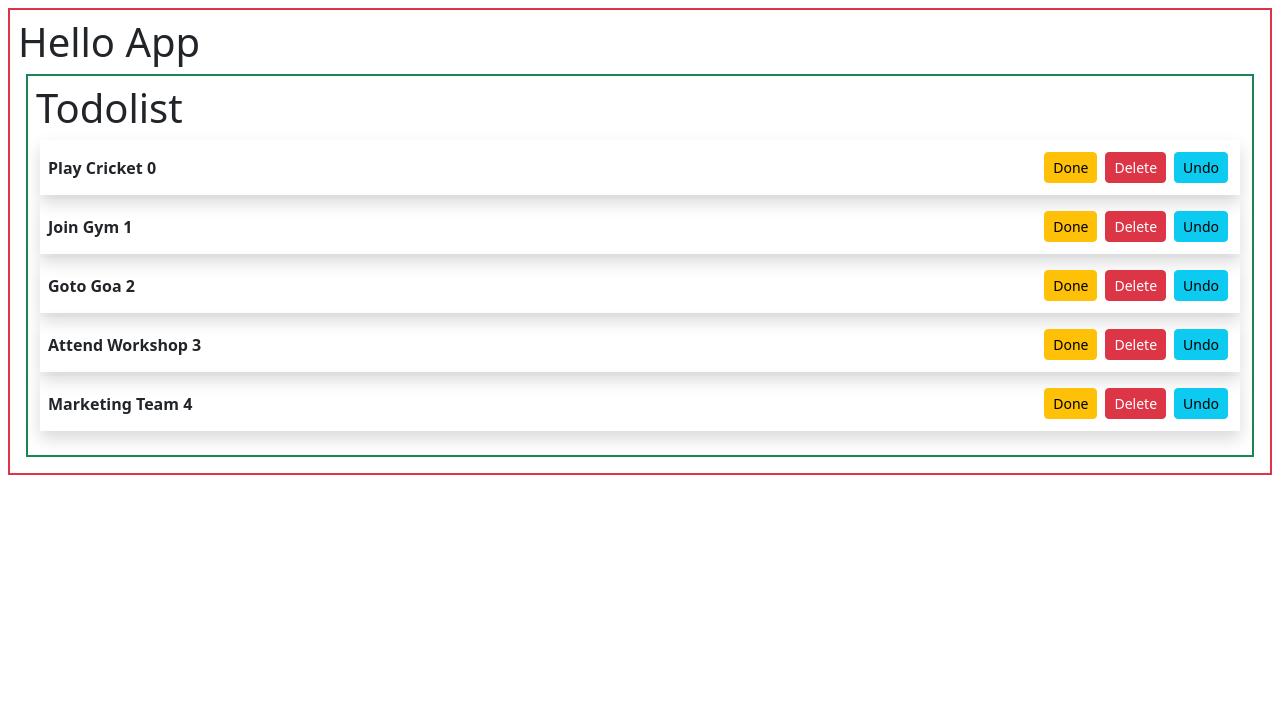
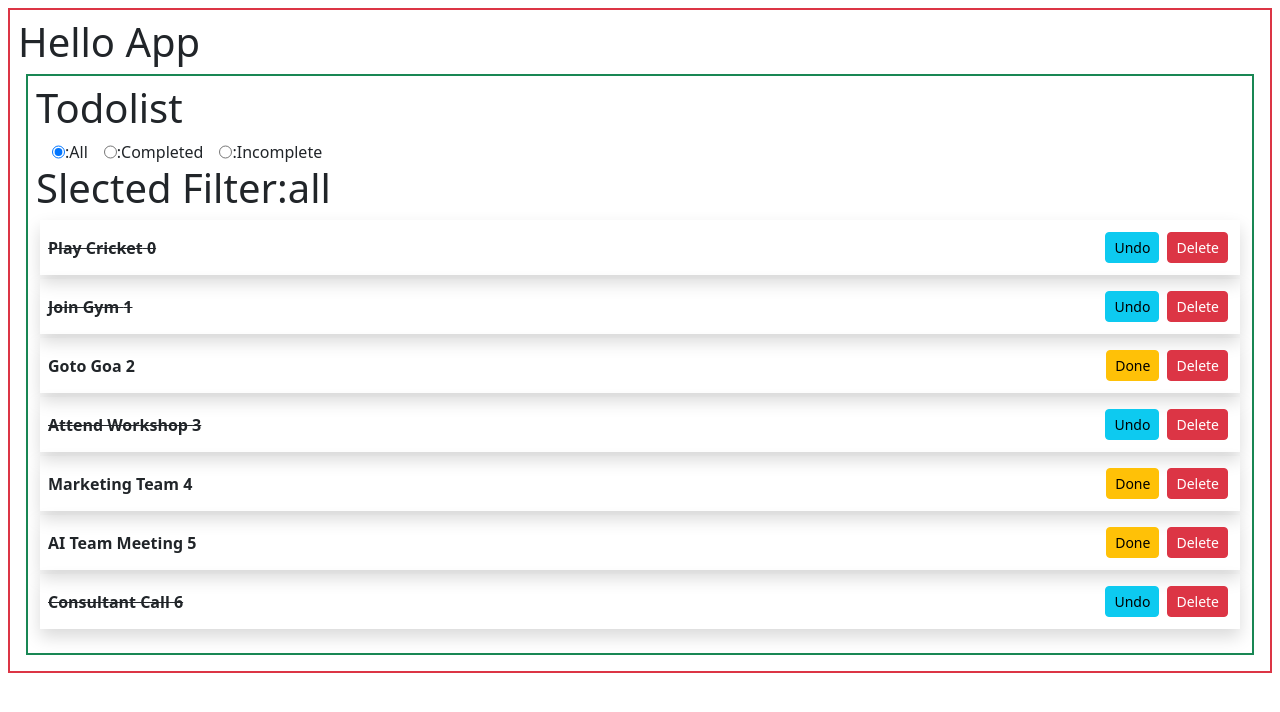
Before and after one commit to edupoly/FS2601, a React (Vite) app: page / in a window 1280 px wide. Shown: the top 712 px of the page. Built offline with nearby package versions, Linux system fonts and the light colour scheme.

Commit message:
refactored-todolist-status

```diff
--- a/src/Todo.jsx
+++ b/src/Todo.jsx
@@ -3,11 +3,31 @@ import React from "react";
 function Todo(props) {
   return (
     <li className="shadow m-1 p-2 d-flex align-items-center justify-content-between">
-      <b>
-        {props.children} {props.i}
+      <b className={props.todo.status ? "text-decoration-line-through" : ""}>
+        {props.todo.title} {props.i}
       </b>
       <div>
-        <button className="btn btn-warning btn-sm mx-1 my-1">Done</button>
+        {props.todo.status && (
+          <button
+            className="btn btn-info btn-sm mx-1 my-1"
+            onClick={() => {
+              props.toggleTask(props.i);
+            }}
+          >
+            Undo
+          </button>
+        )}
+        {!props.todo.status && (
+          <button
+            className="btn btn-warning btn-sm mx-1 my-1"
+            onClick={() => {
+              props.toggleTask(props.i);
+            }}
+          >
+            Done
+          </button>
+        )}
+
         <button
           className="btn btn-danger btn-sm mx-1 my-1"
           onClick={() => {
@@ -16,7 +36,6 @@ function Todo(props) {
         >
           Delete
         </button>
-        <button className="btn btn-info btn-sm mx-1 my-1">Undo</button>
       </div>
     </li>
   );
--- a/src/Todolist.jsx
+++ b/src/Todolist.jsx
@@ -2,13 +2,39 @@ import React, { useState } from "react";
 import Todo from "./Todo";
 
 function Todolist() {
+  var [filterType, setFilterType] = React.useState("all");
+
   var [todos, setTodos] = useState([
-    "Play Cricket",
-    "Join Gym",
-    "Goto Goa",
-    "Attend Workshop",
-    "Marketing Team",
+    {
+      title: "Play Cricket",
+      status: true,
+    },
+    {
+      title: "Join Gym",
+      status: true,
+    },
+    {
+      title: "Goto Goa",
+      status: false,
+    },
+    {
+      title: "Attend Workshop",
+      status: true,
+    },
+    {
+      title: "Marketing Team",
+      status: false,
+    },
+    {
+      title: "AI Team Meeting",
+      status: false,
+    },
+    {
+      title: "Consultant Call",
+      status: true,
+    },
   ]);
+  var [filteredTodos, setFilteredTodos] = React.useState([...todos]);
   function deleteTodo(index) {
     // ***with temp array **** //
     // var temp = [...todos];
@@ -26,15 +52,85 @@ function Todolist() {
       });
     });
   }
+  // function doneTask(index) {
+  //   var temp = [...todos];
+  //   temp[index].status = true;
+  //   setTodos([...temp]);
+  // }
+  // function undoTask(index) {
+  //   var temp = [...todos];
+  //   temp[index].status = false;
+  //   setTodos([...temp]);
+  // }
+  function toggleTask(index) {
+    var temp = [...todos];
+    temp[index].status = !temp[index].status;
+    setTodos([...temp]);
+  }
+  function handleFilter(f) {
+    setFilterType(f);
+    if (f === "all") {
+      setFilteredTodos([...todos]);
+    }
+    if (f === "complete") {
+      setFilteredTodos(() => {
+        return todos.filter((t) => t.status);
+      });
+    }
+    if (f === "incomplete") {
+      setFilteredTodos(() => {
+        return todos.filter((t) => !t.status);
+      });
+    }
+  }
   return (
     <div className="border border-2 p-2 m-2 border-success">
       <h1>Todolist</h1>
+      <div className="d-flex">
+        <input
+          type="radio"
+          name="fType"
+          value="all"
+          className="ms-3"
+          onChange={() => {
+            handleFilter("all");
+          }}
+          checked={filterType === "all"}
+        />
+        :All
+        <input
+          type="radio"
+          name="fType"
+          value="completed"
+          className="ms-3"
+          onChange={() => {
+            handleFilter("complete");
+          }}
+        />
+        :Completed
+        <input
+          type="radio"
+          name="fType"
+          value="completed"
+          className="ms-3"
+          onChange={() => {
+            handleFilter("incomplete");
+          }}
+        />
+        :Incomplete
+      </div>
+      <h1>Slected Filter:{filterType}</h1>
       <ul className="p-0 list-unstyled">
-        {todos.map((todo, i) => {
+        {filteredTodos.map((todo, i) => {
           return (
-            <Todo deleteTodoItem={deleteTodo} i={i}>
-              {todo}
-            </Todo>
+            <Todo
+              todo={todo}
+              // doneTask={doneTask}
+              // undoTask={undoTask}
+              toggleTask={toggleTask}
+              deleteTodoItem={deleteTodo}
+              i={i}
+            ></Todo>
           );
         })}
       </ul>
```
